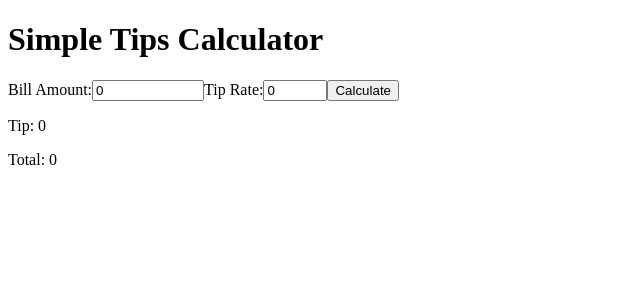
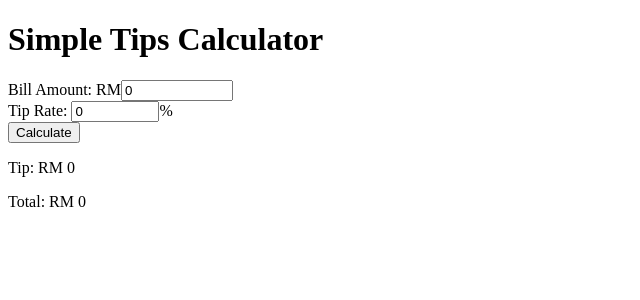
Before and after one commit to anderutan/exercises-for-programmers, a React (Vite) app in the folder 0. Turning problems into code/tip-calculator/: page / in a window 1280 px wide. Shown: the top 300 px of the page, without its empty margins (0-640 px from the left). Built offline with nearby package versions, Linux system fonts and the light colour scheme.

Commit message:
Update useRef
useRef to allow user empty the input for first click and then do nothing for second click onward

```diff
--- a/0. Turning problems into code/tip-calculator/src/App.jsx
+++ b/0. Turning problems into code/tip-calculator/src/App.jsx
@@ -1,23 +1,17 @@
-import { useState } from 'react';
+import { useRef, useState } from 'react';
 
 function App() {
   const [billAmount, setBillAmount] = useState(0);
   const [tip, setTip] = useState(0);
   const [tipRate, setTipRate] = useState(0);
   const [total, setTotal] = useState(0);
+  const billAmountRef = useRef(true);
+  const tipRateRef = useRef(true);
 
   function handleSubmit(e) {
     e.preventDefault();
     calculateTip();
     console.log(tip, total);
-  }
-
-  function calculateTip() {
-    const bill = parseFloat(billAmount);
-    const rate = parseFloat(tipRate) / 100;
-    const calculatedTip = bill * rate;
-    setTip(calculatedTip.toFixed(2));
-    setTotal((bill + calculatedTip).toFixed(2));
   }
 
   function handleChange(e, setAmount) {
@@ -29,10 +23,25 @@ function App() {
     }
   }
 
+  function handleClick(setAmount, ref) {
+    if (ref.current) {
+      ref.current = false;
+      setAmount('');
+    }
+  }
+
+  function calculateTip() {
+    const bill = parseFloat(billAmount);
+    const rate = parseFloat(tipRate) / 100;
+    const calculatedTip = bill * rate;
+    setTip(calculatedTip.toFixed(2));
+    setTotal((bill + calculatedTip).toFixed(2));
+  }
+
   return (
     <form onSubmit={handleSubmit} className='form-container'>
       <h1>Simple Tips Calculator</h1>
-      <label htmlFor='bill'>Bill Amount:</label>
+      <label htmlFor='bill'>Bill Amount: RM</label>
       <input
         type='number'
         id='bill'
@@ -42,25 +51,30 @@ function App() {
         min={0}
         max={999999}
         onChange={(e) => handleChange(e, setBillAmount)}
+        onClick={() => handleClick(setBillAmount, billAmountRef)}
       />
 
-      <label htmlFor='tip-rate'>Tip Rate:</label>
+      <div>
+        <label htmlFor='tip-rate'>Tip Rate: </label>
         <input
           type='number'
           id='tip-rate'
           name='tip-rate'
           value={tipRate}
-        step={1}
+          step={0.01}
           min={0}
           max={100}
           onChange={(e) => handleChange(e, setTipRate)}
+          onClick={() => handleClick(setTipRate, tipRateRef)}
         />
+        <span>%</span>
+      </div>
 
       <button type='submit'>Calculate</button>
 
       <div>
-        <p>Tip: {tip}</p>
-        <p>Total: {total}</p>
+        <p>Tip: RM {tip}</p>
+        <p>Total: RM {total}</p>
       </div>
     </form>
   );
```
Lines whose indentation alone changed are shown as unchanged.
